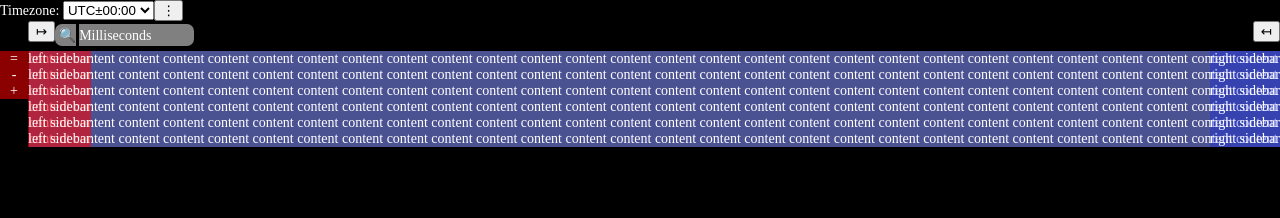
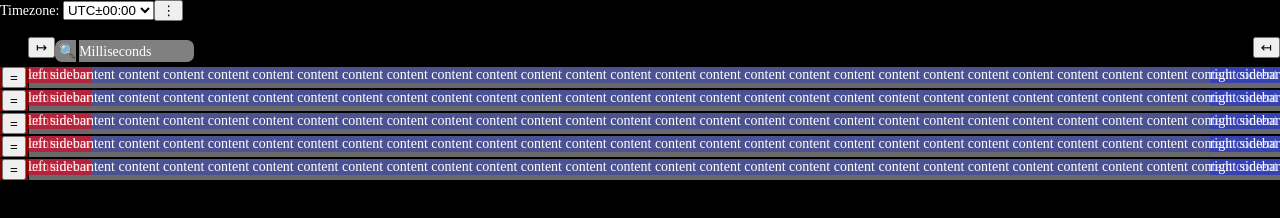
Before and after one commit to thanhntmany/project-management-tool, a website: page app/www/rows.html in a window 1280 px wide. Drawn offline with Linux system fonts and the light colour scheme.

Commit message:
container.addSection().addRow()

```diff
--- a/app/www/rows.html
+++ b/app/www/rows.html
@@ -328,6 +328,7 @@
             .time-based-wrapper {
                 margin-left: 2em;
                 --section-nav-width: 2em;
+                --section-nav-min-height: 1.5em;
             }
 
             .time-based-header {
@@ -373,6 +374,7 @@
                 display: block;
                 left: 0;
                 width: var(--section-nav-width);
+                min-height: var(--section-nav-min-height);
                 background-color: darkred;
             }
 
@@ -385,6 +387,7 @@
             .time-based-scroll-box>div>div>div:first-child+div {
                 position: relative;
                 display: block;
+                min-height: var(--section-nav-min-height);
             }
 
             /* time-based-section>rows>row */
@@ -416,6 +419,7 @@
                 background: #001aff47;
             }
         </style>
+        <br>
         <div id="time-based-view">
             <div class="time-based-wrapper" style=" min-width: 15em">
                 <div class="time-based-header">
@@ -479,36 +483,11 @@
                     <div>
                         <div>
                             <div>
-                                <div>=</div>
-                                <div>-</div>
-                                <div>+</div>
+                                <div>
+                                    <input type="button" value="=">
+                                </div>
                             </div>
                             <div>
-                                <div>
-                                    <div>left sidebar</div>
-                                    <div>right sidebar</div>
-                                    <div>content content content content content content content content content content content content content content content content content content content content content content content content content content content content content content content content content content content content content content content content content content content content content content content content content content content content content content content content content content content content content content</div>
-                                </div>
-                                <div>
-                                    <div>left sidebar</div>
-                                    <div>right sidebar</div>
-                                    <div>content content content content content content content content content content content content content content content content content content content content content content content content content content content content content content content content content content content content content content content content content content content content content content content content content content content content content content content content content content content content content content</div>
-                                </div>
-                                <div>
-                                    <div>left sidebar</div>
-                                    <div>right sidebar</div>
-                                    <div>content content content content content content content content content content content content content content content content content content content content content content content content content content content content content content content content content content content content content content content content content content content content content content content content content content content content content content content content content content content content content content</div>
-                                </div>
-                                <div>
-                                    <div>left sidebar</div>
-                                    <div>right sidebar</div>
-                                    <div>content content content content content content content content content content content content content content content content content content content content content content content content content content content content content content content content content content content content content content content content content content content content content content content content content content content content content content content content content content content content content content</div>
-                                </div>
-                                <div>
-                                    <div>left sidebar</div>
-                                    <div>right sidebar</div>
-                                    <div>content content content content content content content content content content content content content content content content content content content content content content content content content content content content content content content content content content content content content content content content content content content content content content content content content content content content content content content content content content content content content content</div>
-                                </div>
                                 <div>
                                     <div>left sidebar</div>
                                     <div>right sidebar</div>
@@ -517,60 +496,54 @@
                                 <script>
                                     {
                                         const script = document.currentScript, rowSample = script.previousElementSibling
-                                        script.parentElement.parentElement.parentElement.parentElement.createRow = function () {
+                                        script.parentElement.parentElement.parentElement.createRow = function () {
                                             const elm = rowSample.cloneNode(true), children = elm.children
                                             elm.leftSidebarElm = children[0]
                                             elm.rightSidebarElm = children[1]
                                             elm.contentElm = children[2]
                                             return elm
                                         }
-                                        // rowSample.remove()
+                                        rowSample.remove()
                                         script.remove()
                                     }
                                 </script>
                             </div>
                         </div>
-                        <!-- <script>
+                        <script>
                             {
                                 const script = document.currentScript,
                                     container = script.parentElement,
-                                    rowSample = script.previousElementSibling.firstElementChild
+                                    sectionSample = script.previousElementSibling
 
-                                container.createRow = function () {
-                                    const elm = rowSample.cloneNode(true), children = elm.children
-                                    elm.leftSidebarElm = children[0]
-                                    elm.rightSidebarElm = children[1]
-                                    elm.contentElm = children[2]
+                                function _addRow(row) { this.rowsElm.append(row || (row = container.createRow())) }
+                                container.createSection = function () {
+                                    const elm = sectionSample.cloneNode(true)
+                                    elm.rowsElm = elm.children[1]
+                                    elm.addRow = _addRow
                                     return elm
                                 }
 
-                                container.createSection = function () {
-                                    return document.createElement("div")
-                                }
-
-                                container.addRecord = function () {
-                                    const elm = document.createElement("div")
-                                    elm.append(this.createRow())
-                                    elm.append(this.createRow())
-                                    elm.append(this.createRow())
-                                    DIL(this, this.append, elm)
-                                    return elm
-                                }
+                                container.addSection = function (section) { this.append(section || (section = this.createSection())); return section }
 
                                 script.previousElementSibling.remove()
                                 script.remove()
                             }
-                        </script> -->
+                        </script>
                     </div>
-                    <!-- <script>
+                    <script>
                         {
-                            const container = document.currentScript.previousElementSibling
-                            container.addRecord()
-                            container.addRecord()
-                            container.addRecord()
-                            container.addRecord()
+                            const script = document.currentScript,
+                                container = script.previousElementSibling
+
+                            container.addSection().addRow()
+                            container.addSection().addRow()
+                            container.addSection().addRow()
+                            container.addSection().addRow()
+                            container.addSection().addRow()
+
+                            script.remove()
                         }
-                    </script> -->
+                    </script>
                 </div>
             </div>
         </div>
```
